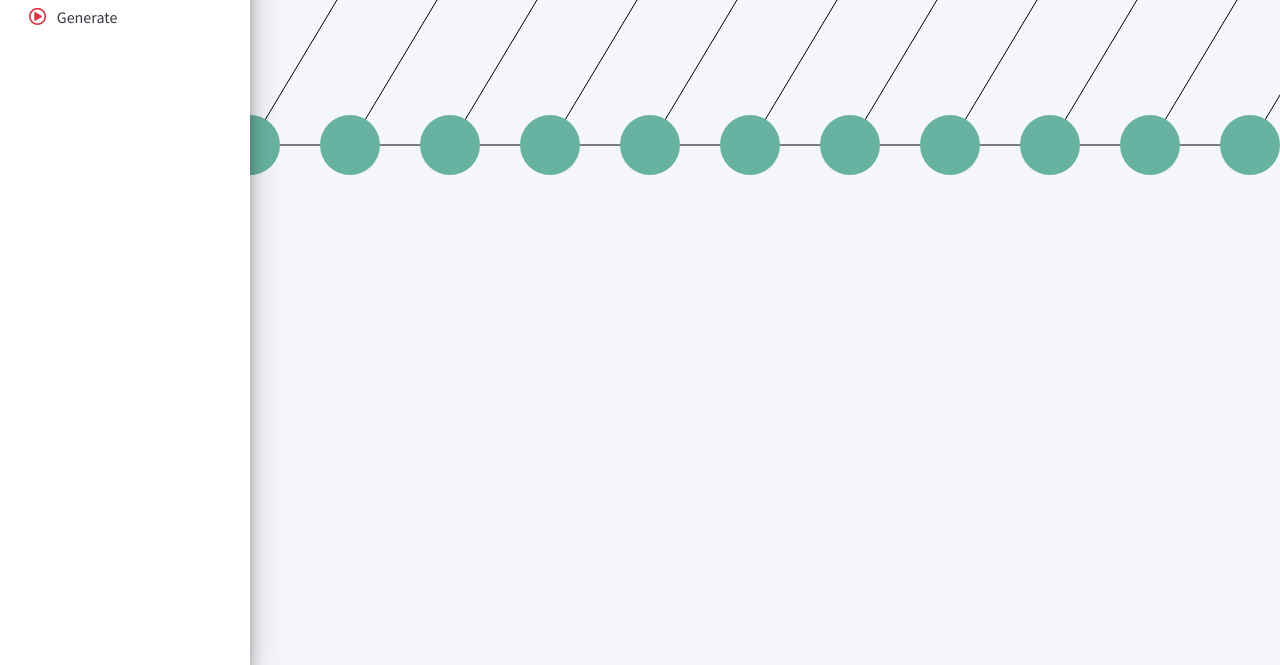
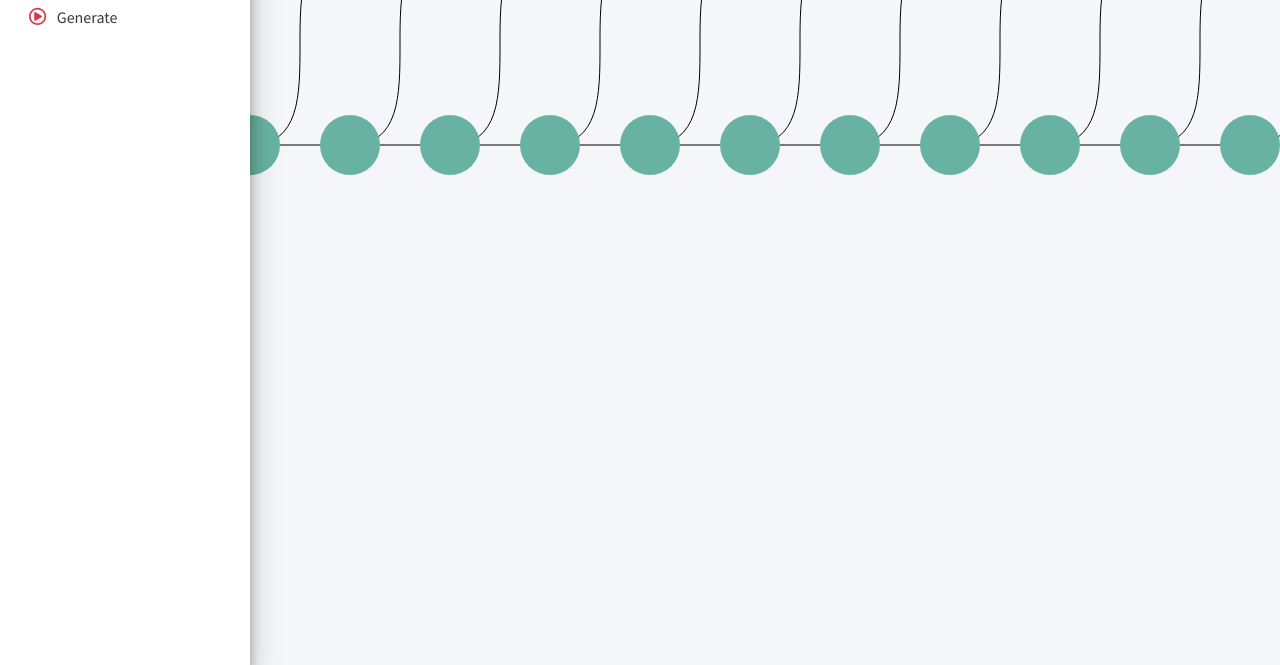
Before and after one commit to marcodg97/blockchainsimulator, a plain HTML site: page index.html in a window 1280 px wide. Shown: the part 185-850 px from the top of the page. Drawn offline with nearby package versions, Linux system fonts and the light colour scheme.

Commit message:
Bezier curve on slave node

```diff
--- a/index.html
+++ b/index.html
@@ -209,12 +209,10 @@ for(let i=0; i<21; i++) {
 		.attr('x2', (i+1)*NODE_WIDTH+20)
 		.attr('y2', 200)
 		.attr('style','stroke:rgb(0,0,0)')
-	g.append('line')
-		.attr('x1', i*NODE_WIDTH)
-		.attr('y1', 200)
-		.attr('x2', (i+1)*NODE_WIDTH+20)
-		.attr('y2', 0)
-		.attr('style','stroke:rgb(0,0,0)')
+	g.append('path')
+		.attr('d', 'M'+(i*NODE_WIDTH)+',200 C'+((i+1)*NODE_WIDTH)+',200 '+(i*NODE_WIDTH)+',0 '+((i+1)*NODE_WIDTH)+',0')
+		.attr('stroke','black')
+		.attr('fill', 'transparent')
 
 	g.append('circle')
 		.attr('cx', i*NODE_WIDTH)
```
